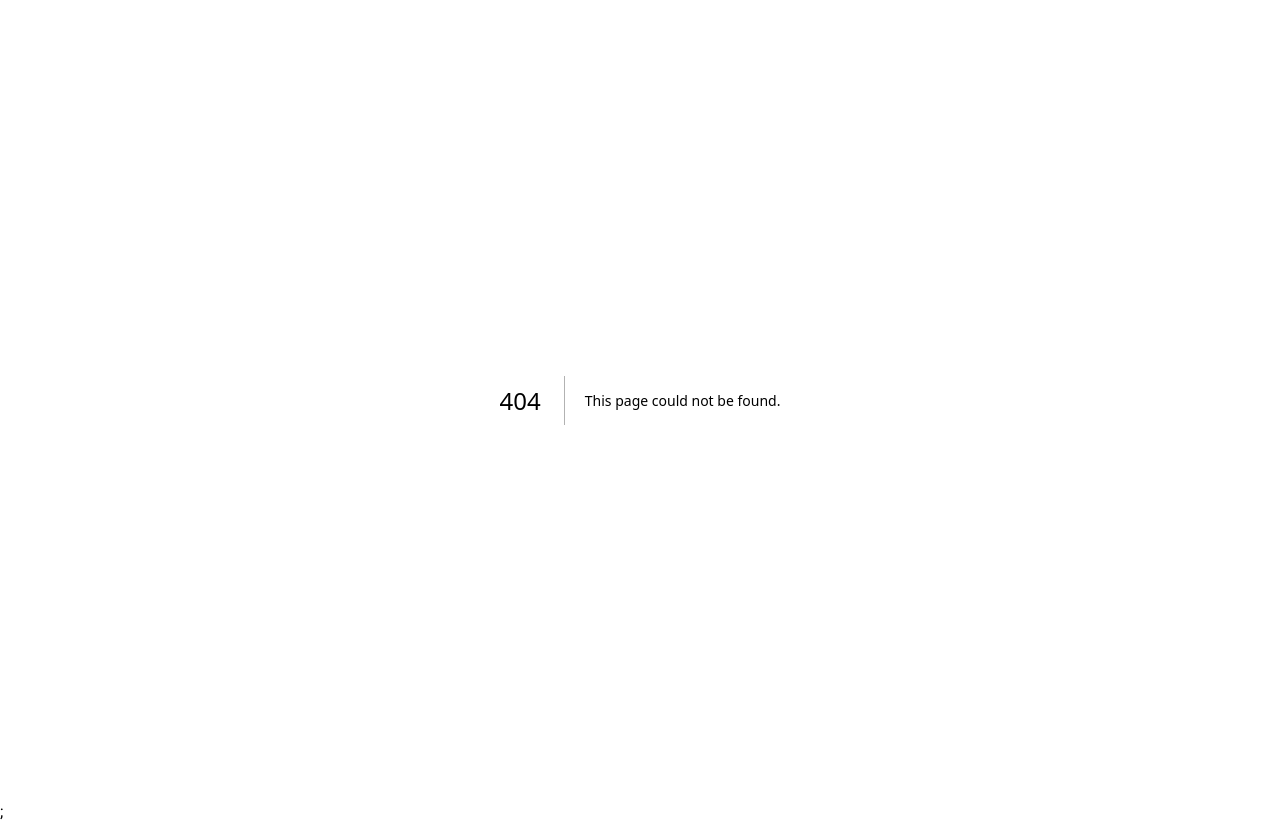
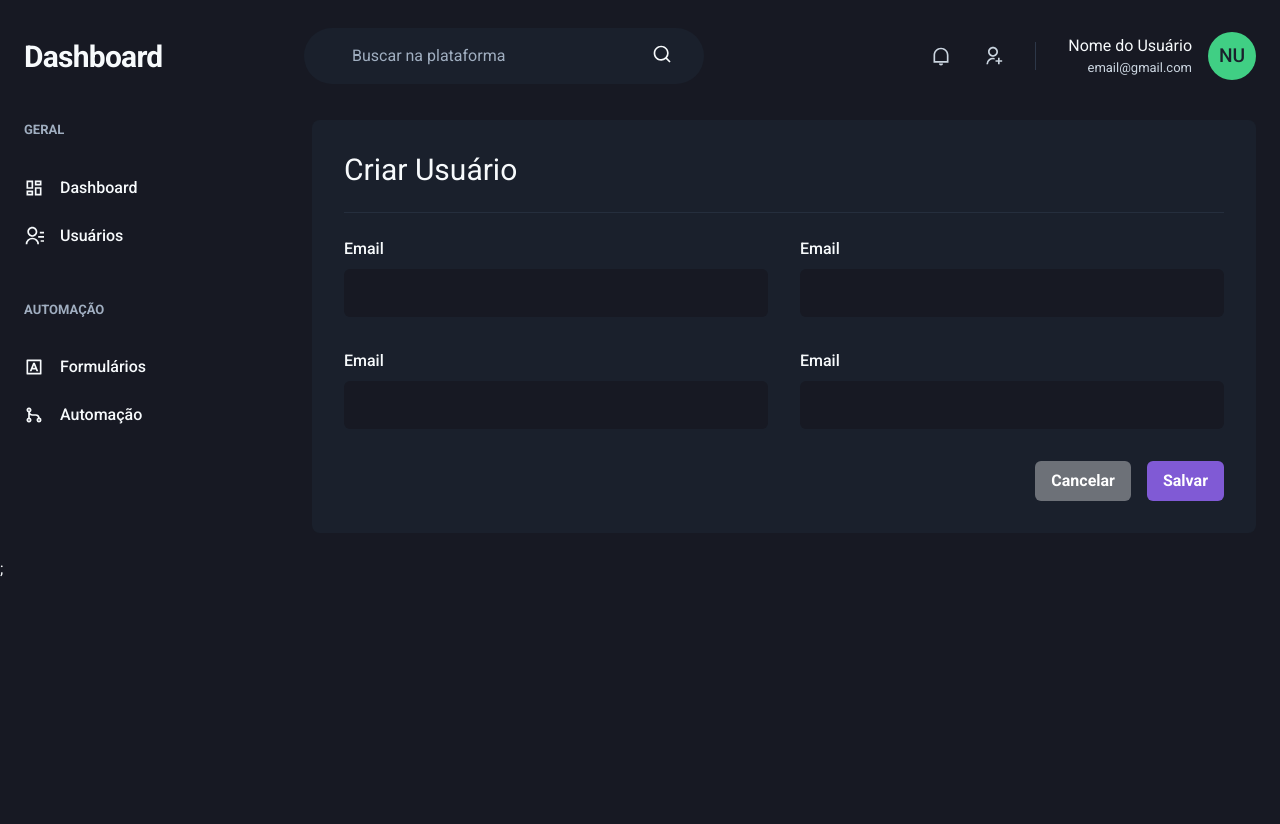
Before and after one commit to PabloHFR/dashboard-app, a Next.js app: page /users/create in a window 1280 px wide. Before the commit this address had no page. After the commit the page ends 800 px from the top, so only its background shows below. Built offline with nearby package versions, Linux system fonts and the light colour scheme.

Commit message:
Added create user page and component

```diff
--- /dev/null
+++ b/src/pages/users/create.tsx
@@ -0,0 +1,56 @@
+import { Input } from "@/components/Form/Input";
+import { Header } from "@/components/Header";
+import { Sidebar } from "@/components/Sidebar";
+import {
+  Box,
+  Button,
+  Divider,
+  Flex,
+  Heading,
+  HStack,
+  SimpleGrid,
+  VStack,
+} from "@chakra-ui/react";
+
+export default function CreateUser() {
+  return (
+    <Box>
+      <Header />
+
+      <Flex w="100%" my="6" maxWidth={1480} mx="auto" px="6">
+        <Sidebar />
+
+        <Box flex="1" borderRadius={8} bg="gray.800" p="8">
+          <Heading size="lg" fontWeight="normal">
+            Criar Usuário
+          </Heading>
+
+          <Divider my="6" borderColor="gray.700"></Divider>
+
+          <VStack spacing="8">
+            <SimpleGrid minChildWidth="240px" spacing="8" w="100%">
+              <Input name="name" label="Nome completo" />
+              <Input name="email" label="E-mail" />
+            </SimpleGrid>
+
+            <SimpleGrid minChildWidth="240px" spacing="8" w="100%">
+              <Input name="password" type="password" label="Senha" />
+              <Input
+                name="password_confirmation"
+                type="password"
+                label="Confirmação da Senha"
+              />
+            </SimpleGrid>
+          </VStack>
+
+          <Flex mt="8" justify="flex-end">
+            <HStack spacing="4">
+              <Button colorScheme="whiteAlpha">Cancelar</Button>
+              <Button colorScheme="purple">Salvar</Button>
+            </HStack>
+          </Flex>
+        </Box>
+      </Flex>
+    </Box>
+  );
+}
```
